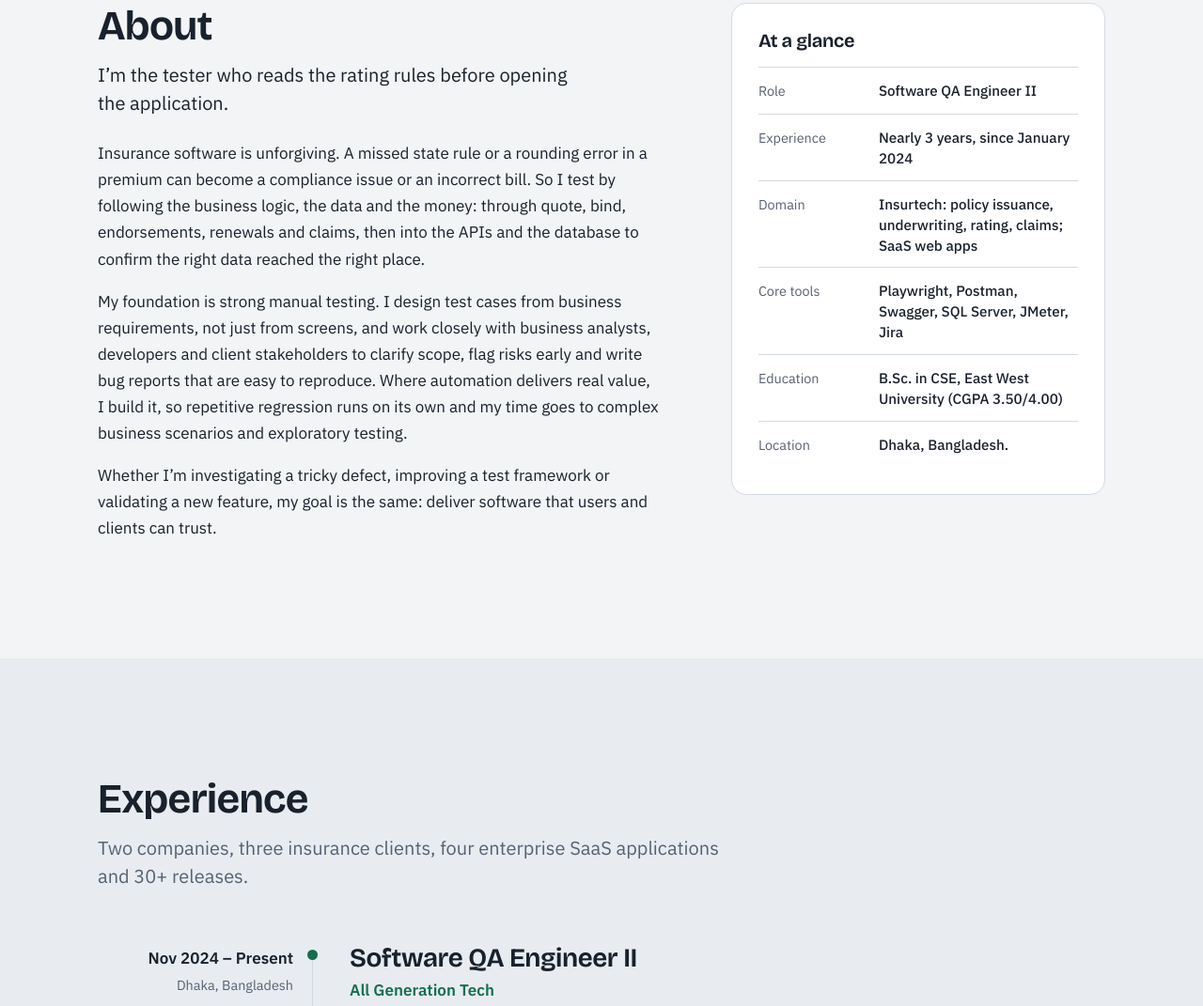
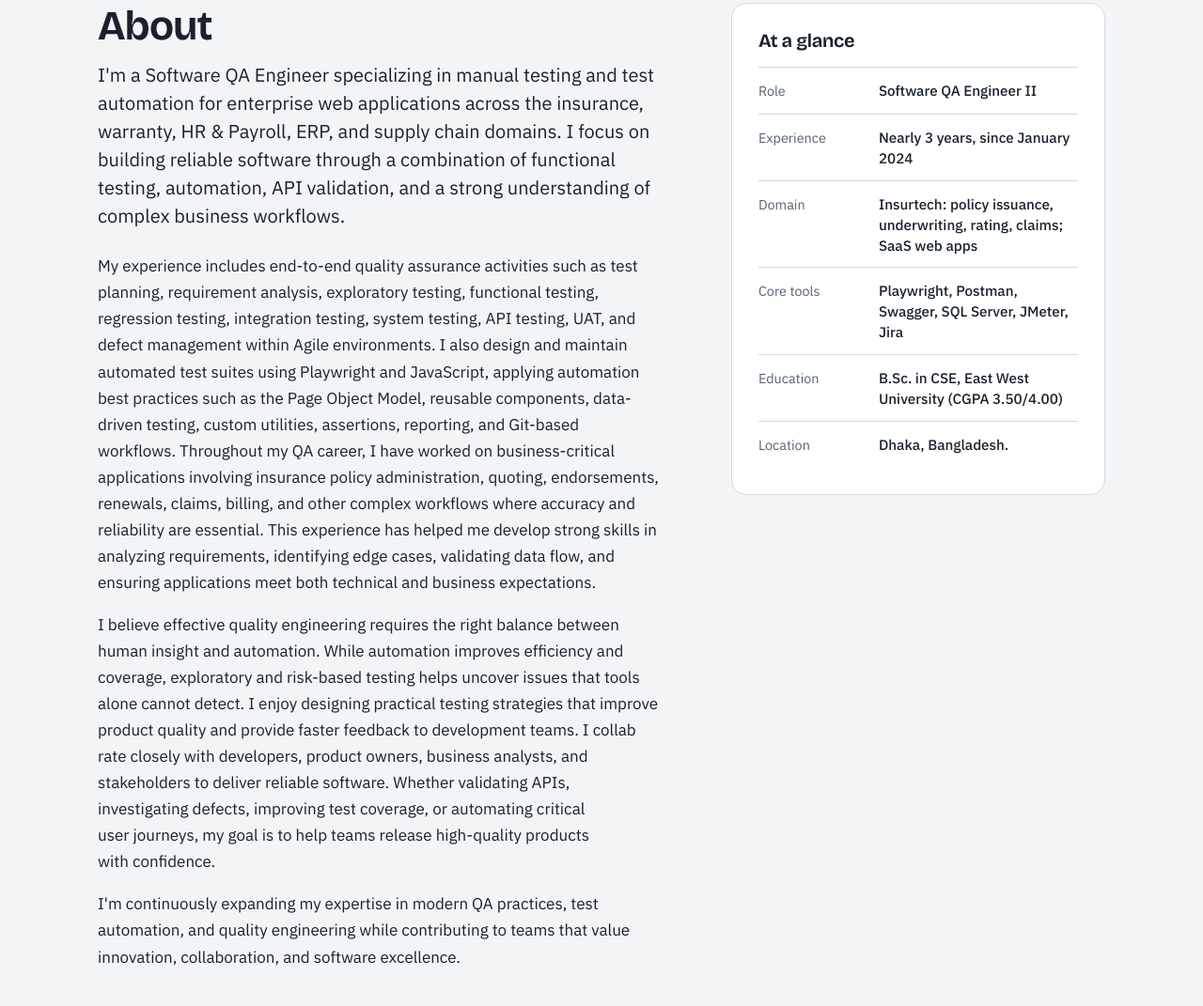
Before and after one commit to Sadia-Sultana-Bristy/Sadia-Sultana-Bristy.github.io, a plain HTML site: page index.html in a window 1280 px wide. Shown: the part 1058-2129 px from the top of the page at 94% size. Drawn offline with Linux system fonts and the light colour scheme.

Commit message:
Update index.html

```diff
--- a/index.html
+++ b/index.html
@@ -201,15 +201,18 @@
       <div class="container about">
         <div class="about__text">
           <h2 id="about-title" class="section__title">About</h2>
-          <p class="section__lead">I’m the tester who reads the rating rules before opening the application.</p>
+          <p class="section__lead">I'm a Software QA Engineer specializing in manual testing and test automation for enterprise web applications across the insurance, warranty, HR & Payroll, ERP, and supply chain domains. I focus on building reliable software through a combination of functional testing, automation, API validation, and a strong understanding of complex business workflows.</p>
           <p>
-            Insurance software is unforgiving. A missed state rule or a rounding error in a premium can become a compliance issue or an incorrect bill. So I test by following the business logic, the data and the money: through quote, bind, endorsements, renewals and claims, then into the APIs and the database to confirm the right data reached the right place.
+            My experience includes end-to-end quality assurance activities such as test planning, requirement analysis, exploratory testing, functional testing, regression testing, integration testing, system testing, API testing, UAT, and defect management within Agile environments. I also design and maintain automated test suites using Playwright and JavaScript, applying automation best practices such as the Page Object Model, reusable components, data-driven testing, custom utilities, assertions, reporting, and Git-based workflows.
+
+            Throughout my QA career, I have worked on business-critical applications involving insurance policy administration, quoting, endorsements, renewals, claims, billing, and other complex workflows where accuracy and reliability are essential. This experience has helped me develop strong skills in analyzing requirements, identifying edge cases, validating data flow, and ensuring applications meet both technical and business expectations. </p>
+          <p>
+            I believe effective quality engineering requires the right balance between human insight and automation. While automation improves efficiency and coverage, exploratory and risk-based testing helps uncover issues that tools alone cannot detect. I enjoy designing practical testing strategies that improve product quality and provide faster feedback to development teams.
+
+            I collab rate closely with developers, product owners, business analysts, and stakeholders to deliver reliable software. Whether validating APIs, investigating defects, improving test coverage, or automating critical user journeys, my goal is to help teams release high-quality products with confidence.
           </p>
           <p>
-            My foundation is strong manual testing. I design test cases from business requirements, not just from screens, and work closely with business analysts, developers and client stakeholders to clarify scope, flag risks early and write bug reports that are easy to reproduce. Where automation delivers real value, I build it, so repetitive regression runs on its own and my time goes to complex business scenarios and exploratory testing.
-          </p>
-          <p>
-            Whether I’m investigating a tricky defect, improving a test framework or validating a new feature, my goal is the same: deliver software that users and clients can trust.
+            I'm continuously expanding my expertise in modern QA practices, test automation, and quality engineering while contributing to teams that value innovation, collaboration, and software excellence.
           </p>
         </div>
 
```
